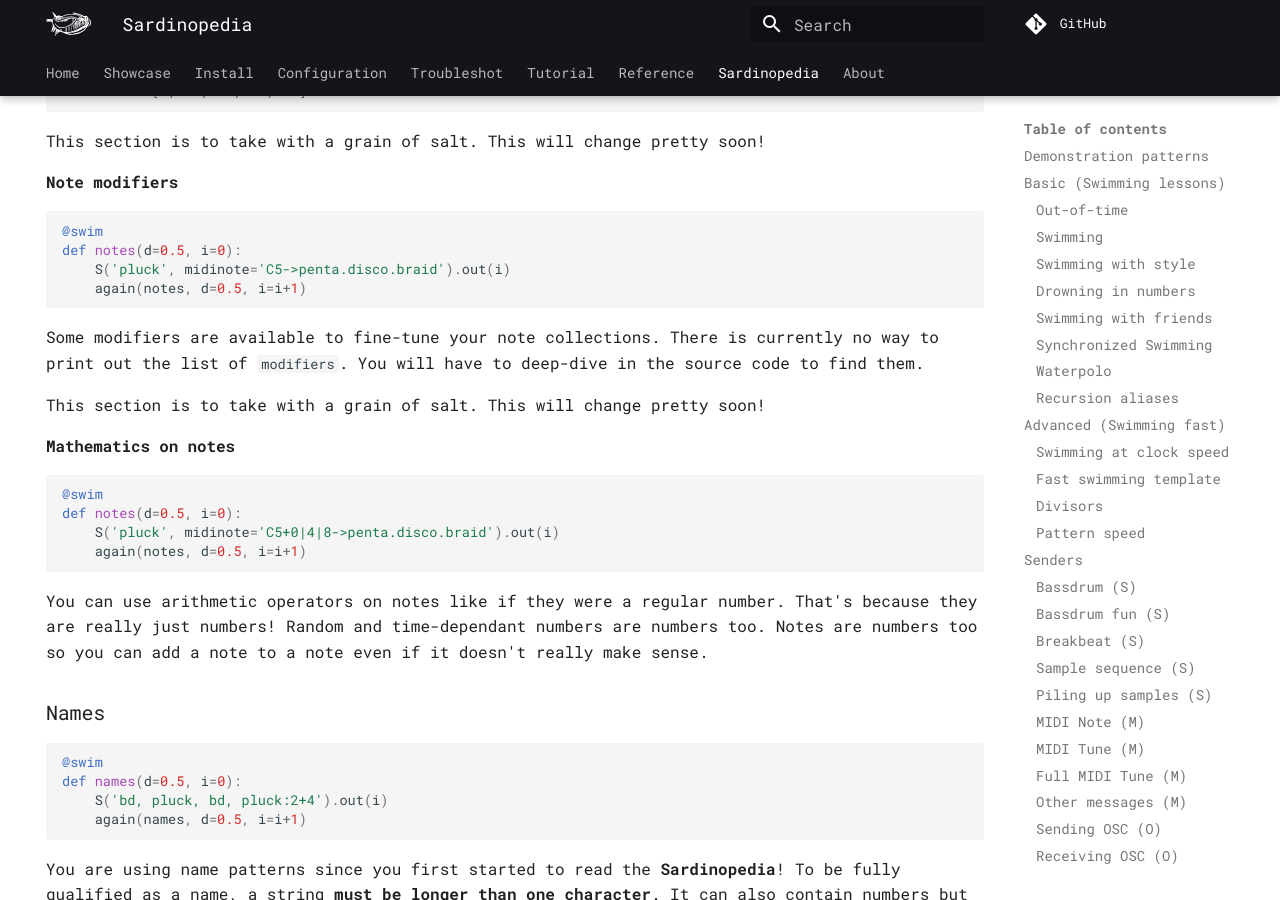
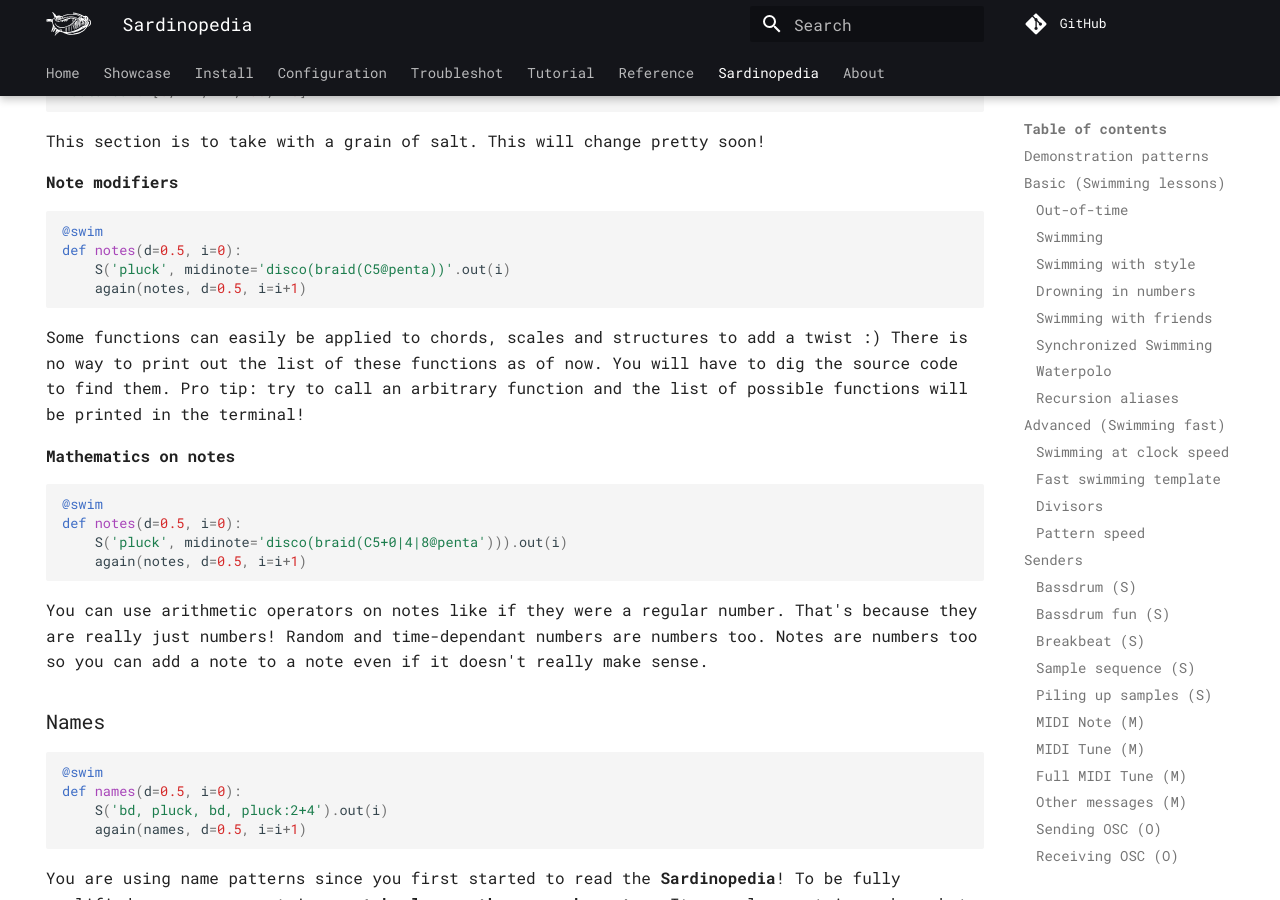
Before and after one commit to Bubobubobubobubo/sardine, an MkDocs documentation site: the page built from docs/sardinopedia.md, in a window 1280 px wide and 900 px high, scrolled down 21853 px. Built offline with MkDocs 1.6.1 and Material for MkDocs 9.7.7, drawn with Linux system fonts in a browser that asks for light colours; comment, search, counter and statistics services are not loaded; some of the changed text lies outside the part shown.

Commit message:
mirror parser improvements in the sardinopedia

````diff
--- a/docs/sardinopedia.md
+++ b/docs/sardinopedia.md
@@ -767,10 +767,10 @@ Notes are one of the primitives you can use in patterns. Notes will always be co
 ```python3
 @swim
 def notes(d=0.5, i=0):
-    S('pluck', midinote='C5->penta').out(i)
+    S('pluck', midinote='C5@penta').out(i)
     again(notes, d=0.5, i=i+1)
 ```
-You can use the `->` to **qualify** a note, to summon a collection of notes or a structure based on the provided note. `C->penta` will raise a major pentatonic scale based on middle C. There is a list of scales, modes, chords, structures, etc.. that are stored in memory. You can't do much with them and they will likely be removed sooner or later:
+You can use the `@` to **qualify** a note, to summon a collection of notes or a structure based on the provided note. `C@penta` will raise a major pentatonic scale based on middle C. There is a list of scales, modes, chords, structures, etc.. that are stored in memory. You can't do much with them and they will likely be removed sooner or later:
 
 ```python
 # ====== #
@@ -888,19 +888,17 @@ This section is to take with a grain of salt. This will change pretty soon!
 ```python3
 @swim
 def notes(d=0.5, i=0):
-    S('pluck', midinote='C5->penta.disco.braid').out(i)
+    S('pluck', midinote='disco(braid(C5@penta))'.out(i)
     again(notes, d=0.5, i=i+1)
 ```
-Some modifiers are available to fine-tune your note collections. There is currently no way to print out the list of `modifiers`. You will have to deep-dive in the source code to find them.
-
-This section is to take with a grain of salt. This will change pretty soon!
+Some functions can easily be applied to chords, scales and structures to add a twist :) There is no way to print out the list of these functions as of now. You will have to dig the source code to find them. Pro tip: try to call an arbitrary function and the list of possible functions will be printed in the terminal!
 
 #### Mathematics on notes
 
 ```python3
 @swim
 def notes(d=0.5, i=0):
-    S('pluck', midinote='C5+0|4|8->penta.disco.braid').out(i)
+    S('pluck', midinote='disco(braid(C5+0|4|8@penta'))).out(i)
     again(notes, d=0.5, i=i+1)
 ```
 You can use arithmetic operators on notes like if they were a regular number. That's because they are really just numbers! Random and time-dependant numbers are numbers too. Notes are numbers too so you can add a note to a note even if it doesn't really make sense.
````
Also changed, not shown: other parts of docs/sardinopedia.md (+4 -2 lines).
